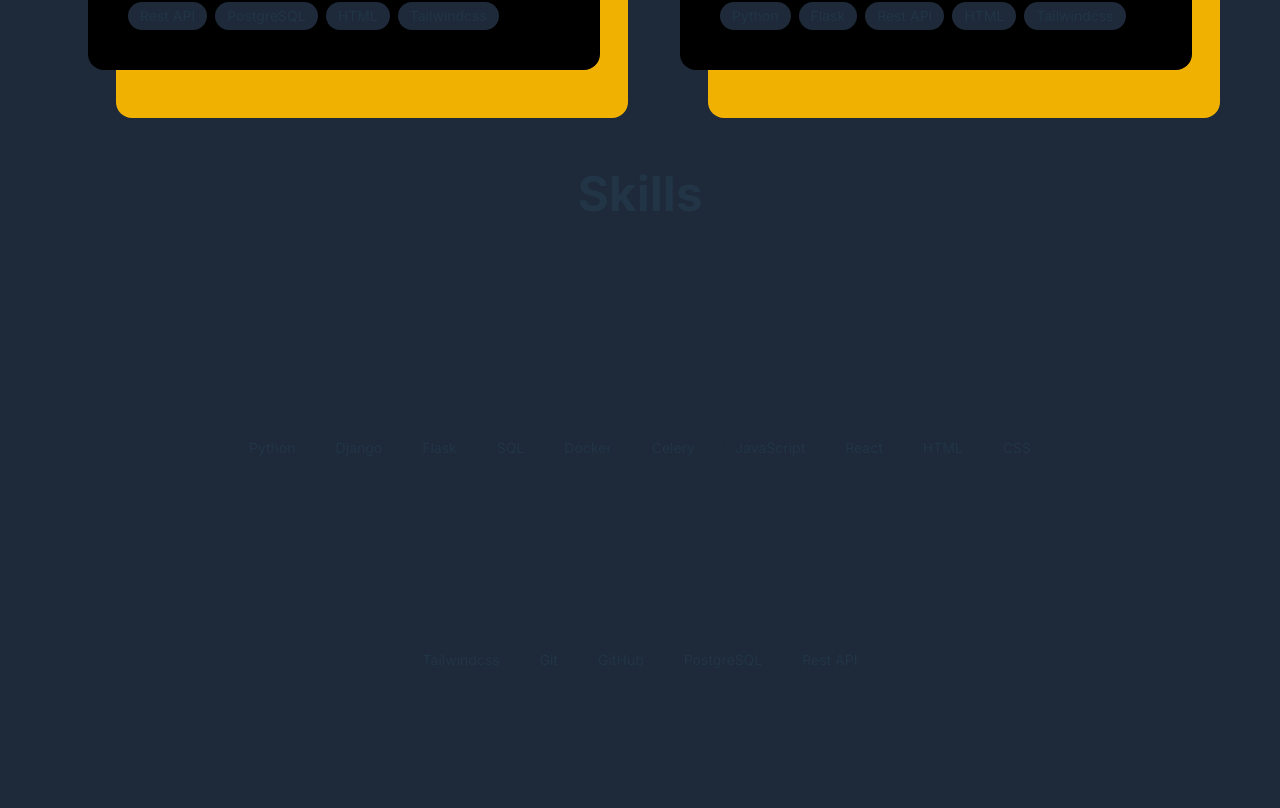
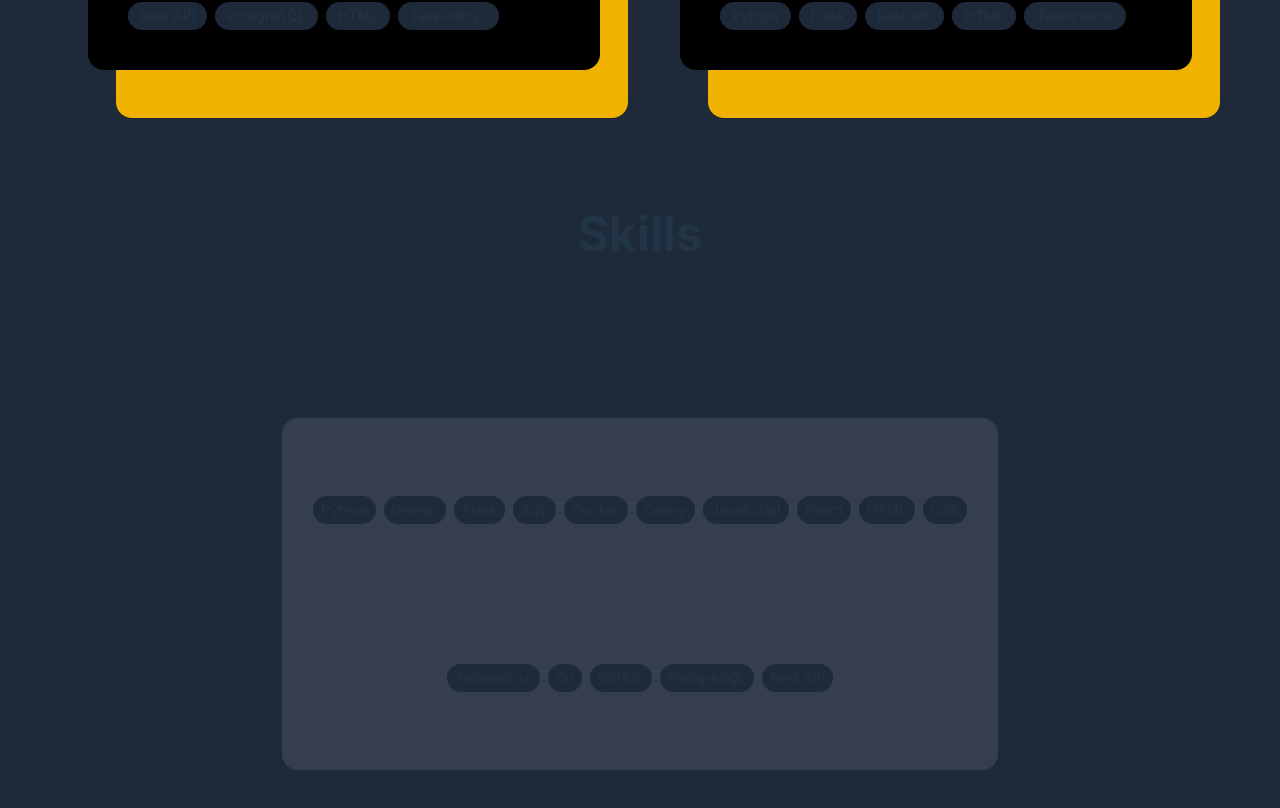
Before and after one commit to alpha-Gautam/gautammaurya, a React (Vite) app: page / in a window 1280 px wide. Shown: the part 2618-3426 px from the top of the page. Built offline with nearby package versions, Linux system fonts and the light colour scheme.

Commit message:
Update Skills component layout and styling for improved visual consistency

```diff
--- a/src/components/Skills.jsx
+++ b/src/components/Skills.jsx
@@ -21,14 +21,14 @@ function Skills() {
   return (
     <div className="min-h-screen flex justify-center px-4 bg-gray-800">
       <div className="w-full max-w-4xl flex flex-col gap-10 sm:gap-20 justify-center items-center">
-        <div className="text-3xl sm:text-4xl md:text-5xl font-bold p-4 sm:p-10 text-center pt-20">
+        <div className="text-3xl sm:text-4xl md:text-5xl font-bold p-4 sm:p-20 text-center pt-20">
           Skills
         </div>
-        <div className="flex rounded-2xl justify-center items-center p-2 mb-20 sm:mb-40 flex-wrap w-full h-full gap-2">
+        <div className="flex flex-wrap justify-center items-center rounded-2xl  p-2 mb-20 sm:mb-40 w-[80%] h-[80%] bg-white/10">
           {skills.map((skill, index) => (
             <span
               key={index}
-              className="bg-gray-800 size-fit px-3 py-1 m-1 rounded-full text-sm hover:scale-110 hover:bg-white/40"
+              className="bg-gray-800 size-fit px-2 py-1 rounded-2xl text-sm hover:scale-110 hover:bg-white/40 m-1"
             >
               {skill}
             </span>
```
